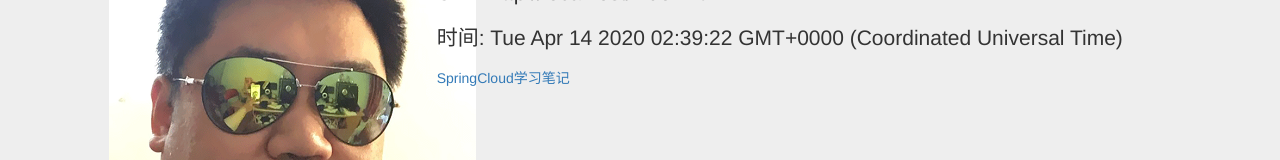
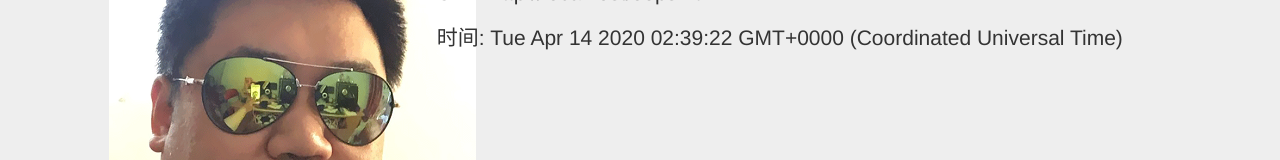
Before and after one commit to thghtokok/thghtokok.github.io, a plain HTML site: page oops.html in a window 1280 px wide. Shown: the part 133-293 px from the top of the page. Drawn offline with Linux system fonts and the light colour scheme.

Commit message:
测试一下哦

```diff
--- a/index.html
+++ b/oops.html
@@ -23,7 +23,6 @@
 			</h2>
 			<p id="path"></p>
 			<p id="timet"></p>
-			<a href="./md/SpringCloud学习笔记.md">SpringCloud学习笔记</a>
 			<div id="game" style="display: none;">
 				<div id="map" style="display: none;">
 					<div id="message">
```
Also changed, not shown: 1 other file.
